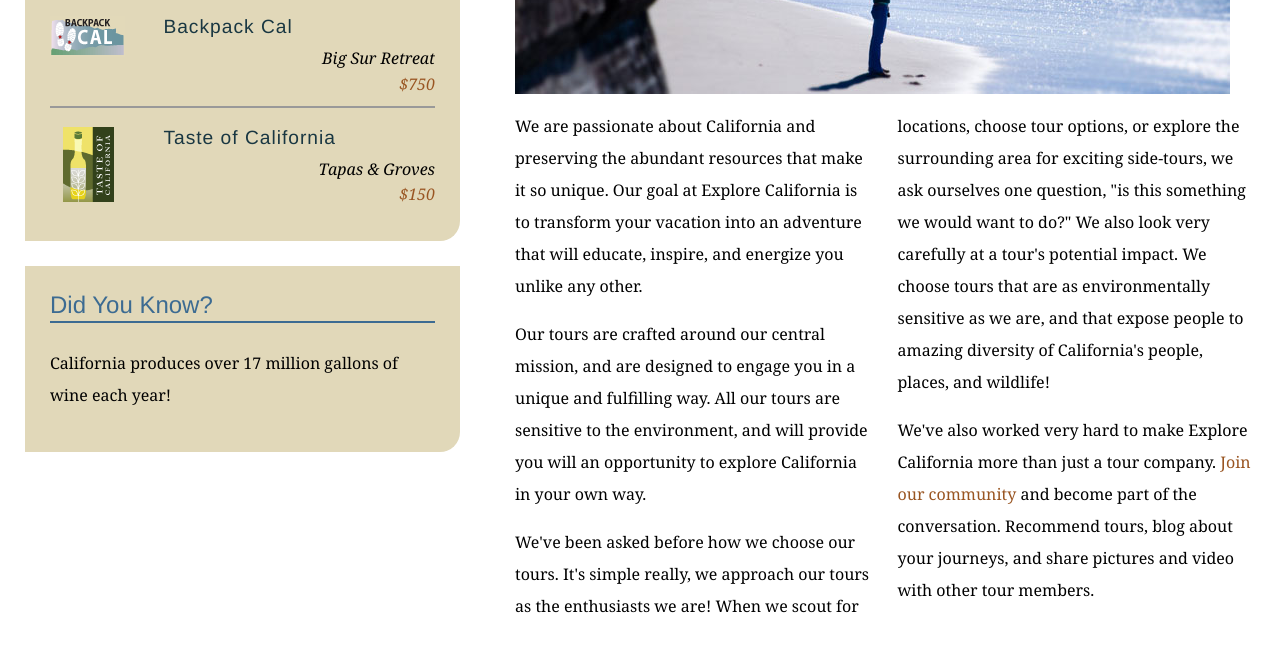
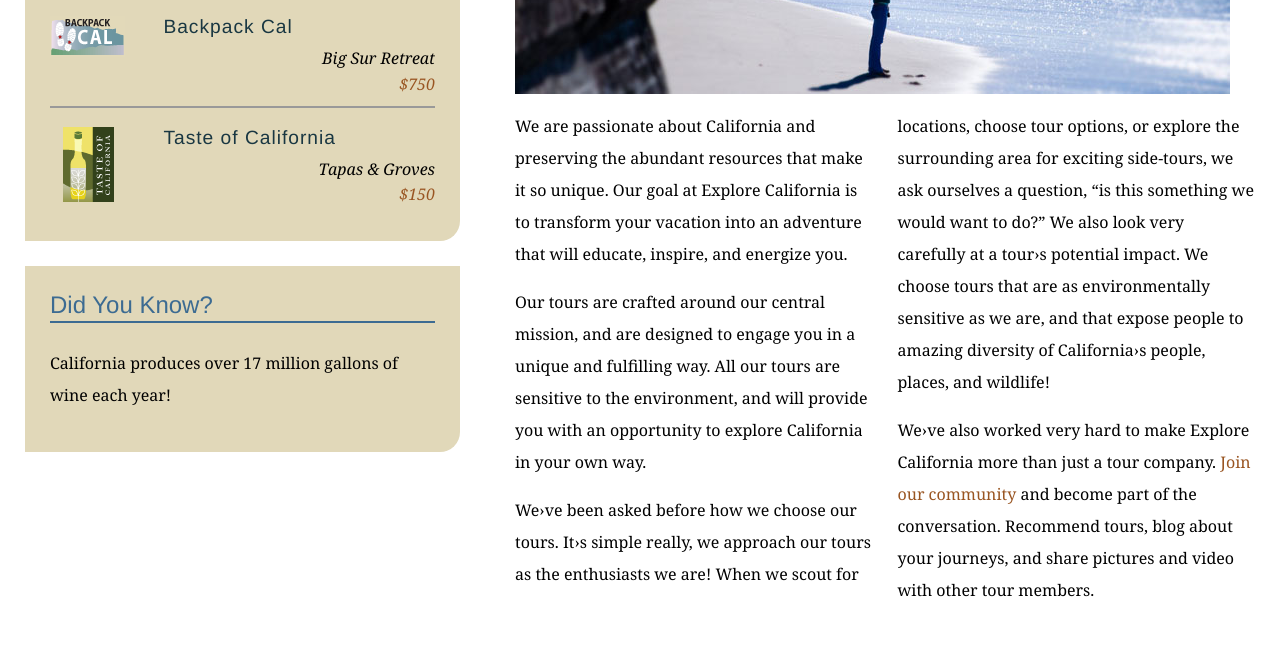
Before and after one commit to oelodran/explore_california, a plain HTML site: page mission.html in a window 1280 px wide. Shown: the part 590-1244 px from the top of the page. Drawn offline with Linux system fonts and the light colour scheme.

Commit message:
Replaces sraight qoutes with curly qoutes

```diff
--- a/mission.html
+++ b/mission.html
@@ -62,10 +62,10 @@
           <h1>Who we are</h1>
           <img src="assets/images/mission_look.jpg" alt="Looking out at the Pacific" class="articleImage" />
           <div class="multiCol">
-            <p>We are passionate about California and preserving the abundant resources that make it so unique. Our goal at Explore California is to transform your vacation into an adventure that will educate, inspire, and energize you unlike any other.</p>
-            <p>Our tours are crafted around our central mission, and are designed to engage you in a unique and fulfilling way. All our tours are sensitive to the environment, and will provide you will an opportunity to explore California in your own way.</p>
-            <p>We've been asked before how we choose our tours. It's simple really, we approach our tours as the enthusiasts we are! When we scout for locations, choose tour options, or explore the surrounding area for exciting side-tours, we ask ourselves one question, &quot;is this something we would want to do?&quot; We also look very carefully at a tour's potential impact. We choose tours that are as environmentally sensitive as we are, and that expose people to amazing diversity of California's people, places, and wildlife!</p>
-            <p>We've also worked very hard to make Explore California more than just a tour company. <a href="explorers/join.html">Join our community</a> and become part of the conversation. Recommend tours, blog about your journeys, and share pictures and video with other tour members.</p>
+            <p>We are passionate about California and preserving the abundant resources that make it so unique. Our goal at Explore California is to transform your vacation into an adventure that will educate, inspire, and energize you.</p>
+            <p>Our tours are crafted around our central mission, and are designed to engage you in a unique and fulfilling way. All our tours are sensitive to the environment, and will provide you with an opportunity to explore California in your own way.</p>
+            <p>We&rsaquo;ve been asked before how we choose our tours. It&rsaquo;s simple really, we approach our tours as the enthusiasts we are! When we scout for locations, choose tour options, or explore the surrounding area for exciting side-tours, we ask ourselves a question, &ldquo;is this something we would want to do?&rdquo; We also look very carefully at a tour&rsaquo;s potential impact. We choose tours that are as environmentally sensitive as we are, and that expose people to amazing diversity of California&rsaquo;s people, places, and wildlife!</p>
+            <p>We&rsaquo;ve also worked very hard to make Explore California more than just a tour company. <a href="explorers/join.html">Join our community</a> and become part of the conversation. Recommend tours, blog about your journeys, and share pictures and video with other tour members.</p>
           </div>
         </div>
       </div>
```
